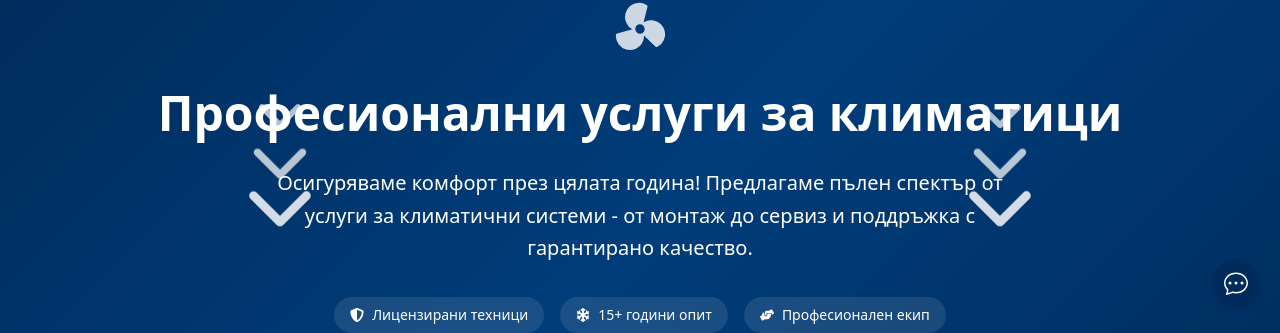
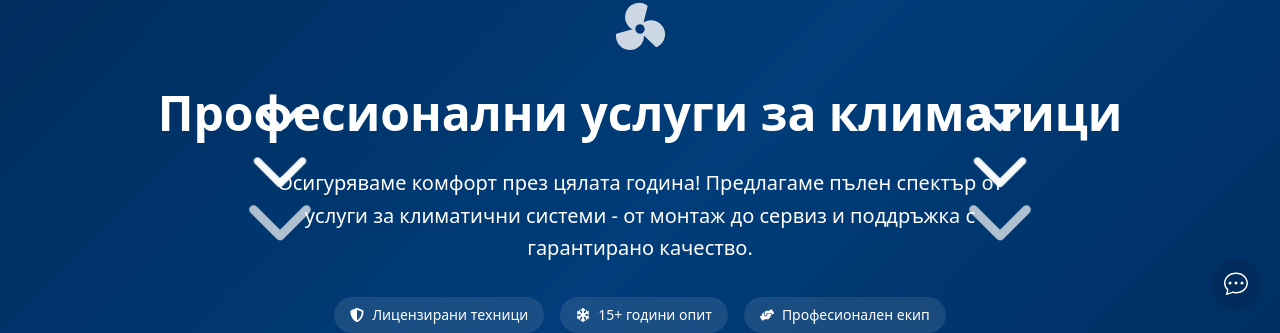
Before and after one commit to MarkVsudo/TotalPro, a React (Vite) app in the folder client/: page /air-conditioning/services in a window 1280 px wide. Shown: the part 473-806 px from the top of the page. Built offline with nearby package versions, Linux system fonts and the light colour scheme.

Commit message:
Change of arrow animation

```diff
--- a/client/src/components/ServicePagesComponents/HeroSection.jsx
+++ b/client/src/components/ServicePagesComponents/HeroSection.jsx
@@ -17,15 +17,15 @@ const HeroSection = ({
           "linear-gradient(135deg, #002B5B 0%, #003d7a 50%, #002B5B 100%)",
       }}
     >
-      <div className="absolute flex flex-col items-center justify-center top-40 left-70">
-        <IoIosArrowDown size={64} className="arrow-1 absolute top-0"/>
-        <IoIosArrowDown size={80} className="arrow-2 absolute top-10"/>
-        <IoIosArrowDown size={94} className="arrow-3 absolute top-20"/>
+      <div className="arrow-container absolute flex flex-col items-center justify-center top-40 left-70">
+        <IoIosArrowDown size={64} className="arrow-1 absolute top-0" />
+        <IoIosArrowDown size={80} className="arrow-2 absolute top-10" />
+        <IoIosArrowDown size={94} className="arrow-3 absolute top-20" />
       </div>
-      <div className="absolute flex flex-col items-center justify-center top-40 right-70">
-        <IoIosArrowDown size={64} className="arrow-1 absolute top-0"/>
-        <IoIosArrowDown size={80} className="arrow-2 absolute top-10"/>
-        <IoIosArrowDown size={94} className="arrow-3 absolute top-20"/>
+      <div className="arrow-container absolute flex flex-col items-center justify-center top-40 right-70">
+        <IoIosArrowDown size={64} className="arrow-1 absolute top-0" />
+        <IoIosArrowDown size={80} className="arrow-2 absolute top-10" />
+        <IoIosArrowDown size={94} className="arrow-3 absolute top-20" />
       </div>
       <div className="max-w-7xl mx-auto px-4 sm:px-6 lg:px-8">
         <div className="text-center">
--- a/client/src/index.css
+++ b/client/src/index.css
@@ -75,38 +75,28 @@ html {
 
 @keyframes bounce-arrow {
   0% {
-    transform: translateY(0);
+    opacity: 0;
+    transform: translateY(-20px);
+  }
+
+  50% {
     opacity: 1;
   }
-  25% {
-    transform: translateY(5px);
-    opacity: 0.7;
-  }
-  50% {
-    transform: translateY(10px);
-    opacity: 0.4;
-  }
-  75% {
-    transform: translateY(15px);
-    opacity: 0.7;
-  }
+
   100% {
-    transform: translateY(0);
-    opacity: 1;
+    opacity: 0;
+    transform: translateY(20px);
   }
 }
 
-.arrow-1 {
-  animation: bounce-arrow 3s ease-in-out infinite;
-  animation-delay: 0s;
+.arrow-container * {
+  animation: bounce-arrow 2s infinite;
 }
 
-.arrow-2 {
-  animation: bounce-arrow 3s ease-in-out infinite;
-  animation-delay: 0.2s;
+.arrow-container> :nth-child(2) {
+  animation-delay: -0.2s;
 }
 
-.arrow-3 {
-  animation: bounce-arrow 3s ease-in-out infinite;
-  animation-delay: 0.4s;
+.arrow-container> :nth-child(3) {
+  animation-delay: -0.4s;
 }
```
